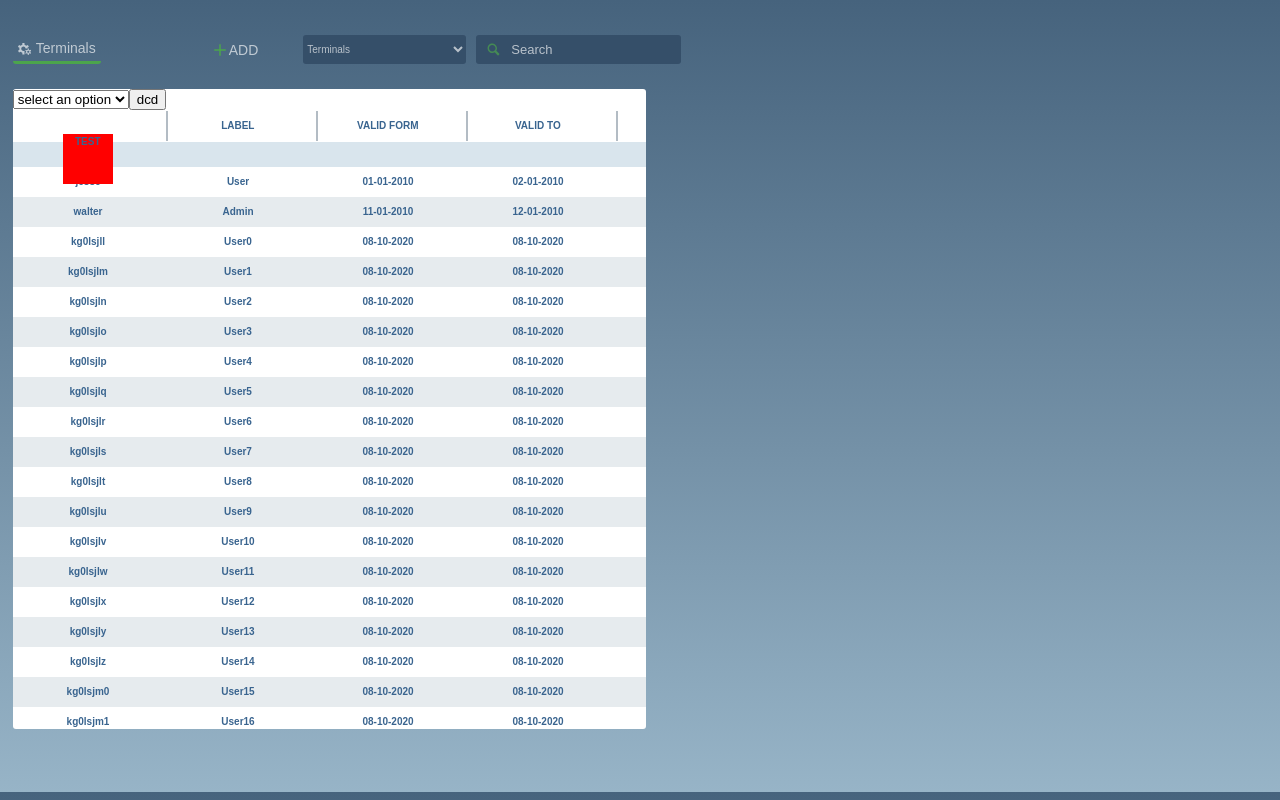
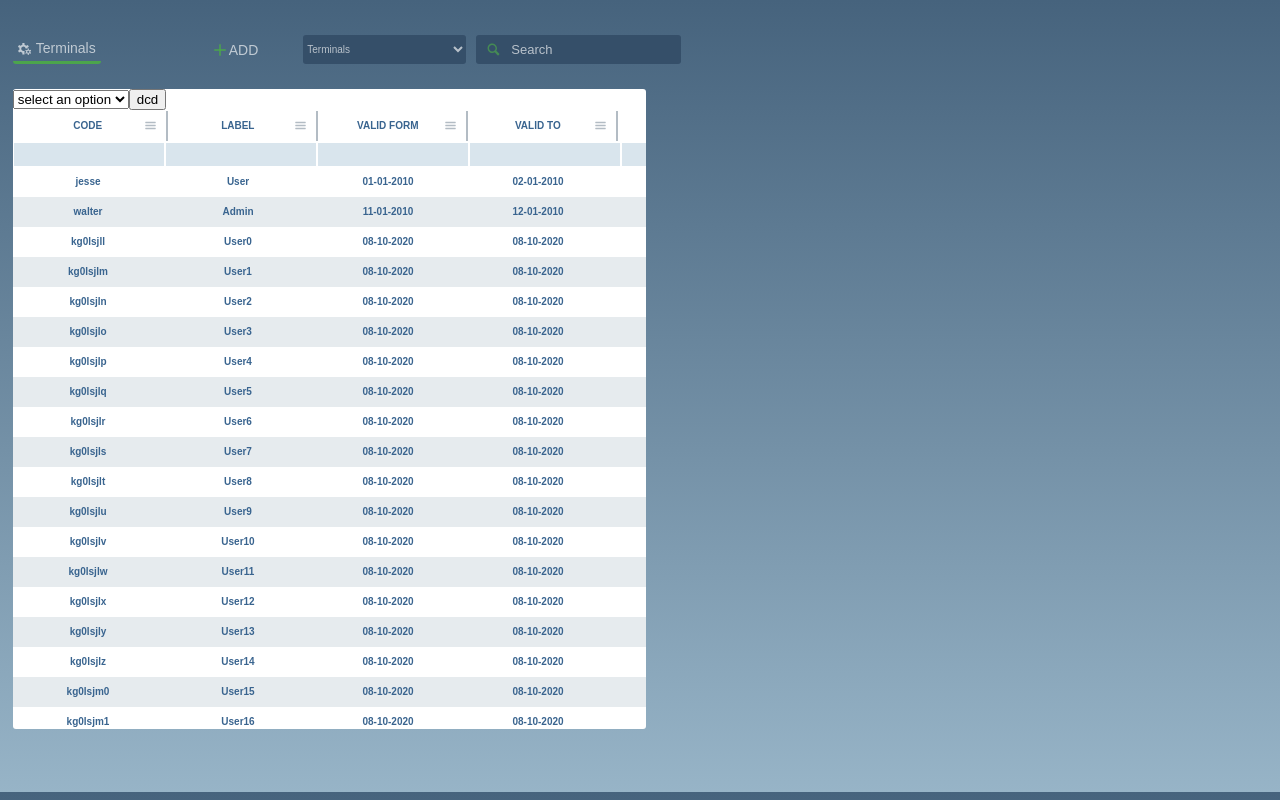
Before and after one commit to mfenej/react_table, a React (Create React App) app: page / in a window 1280 px wide. Built offline with nearby package versions, Linux system fonts and the light colour scheme.

Commit message:
drop down line 122

```diff
--- a/src/components/DropDown/Check/Check.js
+++ b/src/components/DropDown/Check/Check.js
@@ -2,118 +2,14 @@ import React, { useEffect, useState } from 'react';
 import CheckBox from '../CheckBox/CheckBox';
 import { connect } from 'react-redux';
 import * as actions from '../../../store/actions/index';
-
-const formatDate = (date) => {
-    let day = date.getDate();
-    let month = date.getMonth() + 1;
-    const year = date.getFullYear();
-
-    if (month.toString().length < 2) {
-        month = '0' + month;
-    }
-    if (day.toString().length < 2) {
-        day = '0' + day;
-    }
-
-    return [day, month, year].join('-');
-};
-
-let initarr = [
-    {
-        Header: 'code',
-        accessor: 'colCode', // accessor is the "key" in the data
-    },
-    {
-        Header: 'label',
-        accessor: 'colLable', //use the to put data in this colomn like in the data const
-    },
-    {
-        Header: 'valid form',
-        accessor: 'colValidForm',
-        Cell: (props) => {
-            const d = props.value;
-            const date = new Date(d);
-
-            const formattedDate = formatDate(date);
-
-            return formattedDate;
-        },
-    },
-    {
-        Header: 'valid to',
-        accessor: 'colValidTo',
-        Cell: (props) => {
-            const d = props.value;
-            const date = new Date(d);
-
-            // calling the fuction to format the date as "DD-MM-YYYY"
-            const formattedDate = formatDate(date);
-
-            return formattedDate;
-        },
-    },
-    {
-        Header: 'airport iata',
-        accessor: 'colAirport',
-    },
-    {
-        Header: 'remarks',
-        accessor: 'colRemarks',
-    },
-]
-
-let arrToSend = [
-    {
-        Header: 'code',
-        accessor: 'colCode', // accessor is the "key" in the data
-        show: false
-    },
-    {
-        Header: 'label',
-        accessor: 'colLable', //use the to put data in this colomn like in the data const
-    },
-    {
-        Header: 'valid form',
-        accessor: 'colValidForm',
-        Cell: (props) => {
-            const d = props.value;
-            const date = new Date(d);
-
-            const formattedDate = formatDate(date);
-
-            return formattedDate;
-        },
-    },
-    {
-        Header: 'valid to',
-        accessor: 'colValidTo',
-        Cell: (props) => {
-            const d = props.value;
-            const date = new Date(d);
-
-            // calling the fuction to format the date as "DD-MM-YYYY"
-            const formattedDate = formatDate(date);
-
-            return formattedDate;
-        },
-    },
-    {
-        Header: 'airport iata',
-        accessor: 'colAirport',
-    },
-    {
-        Header: 'remarks',
-        accessor: 'colRemarks',
-    },
-];
 
 const Check = props => {
 
     let boolChecked;
     const makeArrayToDisplay = () => {
         boolChecked = [];
-        initarr.map((el) => {
-            boolChecked.push({ Header: el.Header, accessor: el.accessor, checked: true })
+        props.allColumns.map((el) => {
+            boolChecked.push({id:el.id, Header: el.Header, accessor: el.accessor, checked: true })
         })
     }
 
@@ -123,8 +19,8 @@ const Check = props => {
     let arrToReturn;
     if (props.hiddenCol.length === 0) {
         arrToReturn = [];
-        initarr.map((el) => {
-            arrToReturn.push({ Header: el.Header, accessor: el.accessor, val: false })
+        props.allColumns.map((el) => {
+            arrToReturn.push({ id: el.id, Header: el.Header, accessor: el.accessor, val: false })
         })
         arrToReturn.push(true);
     } else {
@@ -134,8 +30,8 @@ const Check = props => {
         })
     }
     const editColumns = (id, stat) => {
-        initarr.map((el, i) => {
-            if (el.Header === id) {
+        props.allColumns.map((el, i) => {
+            if (el.id === id) {
                 if (stat) {
                     arrToReturn[i].val = false;
                     arrToReturn[arrToReturn.length - 1] = !arrToReturn[arrToReturn.length - 1];
@@ -150,7 +46,7 @@ const Check = props => {
     return <div style={{ width: '100%', height: '85%', backgroundColor: '#354f69'}}>
         {boolChecked.map((el, i) => {
             return <CheckBox
-                    text={el.Header}
+                    text={el.id}
                     checked={el.checked}
                     handler={editColumns}
                     key={i}
--- a/src/components/DropDown/DropDown.js
+++ b/src/components/DropDown/DropDown.js
@@ -88,8 +88,10 @@ const DropDown = (props) => {
 		BTNMain = classes.table__menu__item__btn__closed;
 		BTNSearch = classes.table__menu__item__btn__open;
 		BTNCheck = classes.table__menu__item__btn__closed;
-		toRender = <SearchInput contentDropSearchValue={contentDropSearchValue}
-			indexOfColomn={indexOfColomn} />
+		toRender = <SearchInput
+			contentDropSearchValue={contentDropSearchValue}
+			indexOfColomn={props.ID}
+		/>
 	};
 	const contentDropSearchValue = () => {
 		BTNMain = classes.table__menu__item__btn__closed;
@@ -105,7 +107,7 @@ const DropDown = (props) => {
 		BTNMain = classes.table__menu__item__btn__closed;
 		BTNSearch = classes.table__menu__item__btn__closed;
 		BTNCheck = classes.table__menu__item__btn__open;
-		toRender = <Check columns={allColumns} hiddenCol={hiddenCol} />
+		toRender = <Check allColumns={allColumns} hiddenCol={hiddenCol} />
 	};
 
 	const eventHandlers = useMemo(() => ({
@@ -116,10 +118,13 @@ const DropDown = (props) => {
 			//timeOut = setTimeout(hideAllDropDown, 1)
 		}
 	}), []);
-
+	const t = (e) => {
+		e.stopPropagation()
+}
 	return (
 		<div
 			id={'ss'}
+		onClick={t}
 			{...eventHandlers}
 		>
 			<button
--- a/src/components/ReactTable/ReactTable.js
+++ b/src/components/ReactTable/ReactTable.js
@@ -42,37 +42,37 @@ const ReactTable = (props) => {
 		return [day, month, year].join('-');
 	};
 	let Id = -1;
-	const test = () => {
-		Id++;
-		return (
-			<div style={{
-				position:'relative',
-				width: '5rem',
-				height: '5rem',
-				backgroundColor: 'red',
-				marginTop:'5rem',
-				zIndex:'4'
-			}}>test</div>
-			// <DropDown
-			// 	length={column.length}
-			// 	columns={columns[Id]}
-			// 	allColumns={columns}
-			// 	data={dataFiltration(data, columns[Id])}
-			// 	ID={Id}
-			// 	hiddenCol={props.columnsToHide}
-			// 	resetsizing={resetResizing}
-			// 	groupBy={toggleGroupBy}
-			// 	localSearchIds={localSearchIds}
-			// />
-		)
-	}
+	// const test = () => {
+	// 	Id++;
+	// 	return (
+	// 		<div style={{
+	// 			position:'relative',
+	// 			width: '5rem',
+	// 			height: '5rem',
+	// 			backgroundColor: 'red',
+	// 			marginTop:'5rem',
+	// 			zIndex:'4'
+	// 		}}>test</div>
+	// 		// <DropDown
+	// 		// 	length={column.length}
+	// 		// 	columns={columns[Id]}
+	// 		// 	allColumns={columns}
+	// 		// 	data={dataFiltration(data, columns[Id])}
+	// 		// 	ID={Id}
+	// 		// 	hiddenCol={props.columnsToHide}
+	// 		// 	resetsizing={resetResizing}
+	// 		// 	groupBy={toggleGroupBy}
+	// 		// 	localSearchIds={localSearchIds}
+	// 		// />
+	// 	)
+	// }
 	//the headers of the table
 	let columns = React.useMemo(
 		() => [
 			{
 				id: 'code',
-				Header: <div>{'code'} {test()}</div>,
-				// Header: 'code',
+				//Header: <div>{'code'} {test()}</div>,
+				Header: 'code',
 				accessor: 'colCode', // accessor is the "key" in the data
 			},
 			{
@@ -326,8 +326,11 @@ const ReactTable = (props) => {
 	useEffect(() => {
 		if (props.columnsToHide !== null) {
 			props.columnsToHide.map((el) => {
-				toggleHideColumn(el.accessor, el.val);
-				let input = document.getElementById(el.Header + 'search');
+				toggleHideColumn(el.id, el.val);
+				console.log(el.id)
+				console.log(el.val)
+				let input = document.getElementById(el.id + 'search');
+				console.log(input)
 				if (input !== null)
 					if (el.val) {
 						input.style.display = 'none';
@@ -343,8 +346,10 @@ const ReactTable = (props) => {
 			const row = rows[index];
 			prepareRow(row);
 			return (
-				<tr {...row.getRowProps()} style={{style}} >
-					{console.log(1)}
+				<tr {...row.getRowProps()} style={{
+					...row.getRowProps().style,
+					style
+				}} >
 					{row.cells.map((cell) => {
 						return (
 							<td
@@ -354,7 +359,7 @@ const ReactTable = (props) => {
 									...cell.getCellProps().style,
 									position: 'relative',
 									cursor: 'pointer',
-									// width: '9rem',
+									//width: '9rem',
 									padding: '1rem 3rem',
 									textAlign: 'center',
 									fontSize: '1rem',
@@ -392,16 +397,6 @@ const ReactTable = (props) => {
 	};
 
 	const clear = () => {
-		// setTimeout(() => {
-		// 	seta(300);
-		// },2000)
-		//resetResizing('code');
-		// toggleGroupBy('code');
-		// setTimeout(() => {
-		// 	localSearchIds.map(el => {
-		// 		toggleGroupBy(el, false);
-		// 	})
-		// },1000)
 
 	}
 	// useEffect(() => {
@@ -446,7 +441,9 @@ const ReactTable = (props) => {
 										<div style={{ width: 'max-content' }}>
 											{column.render('Header')}
 										</div>
-										{/* <DropDown
+										{
+											(Id++,
+											(<DropDown
 												length={column.length}
 												columns={columns[Id]}
 												allColumns={columns}
@@ -456,7 +453,8 @@ const ReactTable = (props) => {
 												resetsizing={resetResizing}
 												groupBy={toggleGroupBy}
 												localSearchIds={localSearchIds}
-										/> */}
+											/>))
+										}
 										<div
 											{...column.getResizerProps()}
 											className={classes.resizer}
@@ -482,7 +480,6 @@ const ReactTable = (props) => {
 							</th>
 						))}
 					</tr>
-					{console.log(rows.length)}
 					<FixedSizeList
 						height={800}
 						itemCount={rows.length}
--- a/src/components/ReactTable/ReactTable.module.css
+++ b/src/components/ReactTable/ReactTable.module.css
@@ -247,7 +247,7 @@ table tbody tr:nth-child(even) {
 .Search__row {
 	height: max-content;
 	display: flex;
-	background-color: #d9e5ed;
+	/* background-color: #d9e5ed; */
 }
 .Test{
 	cursor: 'pointer';
```
Lines whose indentation alone changed are shown as unchanged.
